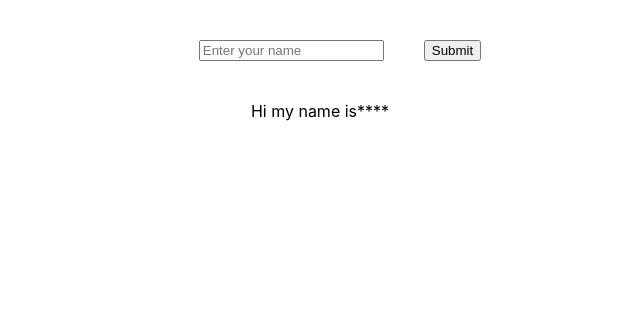
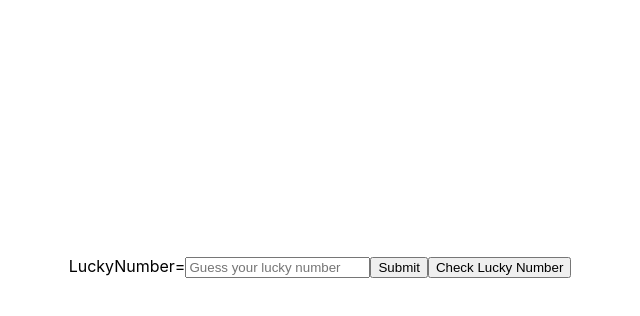
Before and after one commit to mahaleashish/FunUp, a React (Create React App) app: page / in a window 1280 px wide. Shown: the top 316 px of the page, without its empty margins (320-960 px from the left). Built offline with nearby package versions, Linux system fonts and the light colour scheme.

Commit message:
Guess the Lucky number game

```diff
--- a/src/App.js
+++ b/src/App.js
@@ -1,15 +1,12 @@
 import './App.css';
-import NameUpdater from './component/NameUpdater';
+import LuckyNumber from './component/LuckyNumber';
+
 
 function App() {
 
-
-
-
-
     return (
         <div className="App">
-            <NameUpdater />
+            <LuckyNumber />
         </div>
     );
 }
--- /dev/null
+++ b/src/component/LuckyNumber.js
@@ -0,0 +1,52 @@
+import React, { useState } from 'react'
+
+export default function LuckyNumber() {
+
+    const [luckyNum, setluckyNum] = useState(Math.floor(Math.random() * 100) + 1);
+    const [data, setData] = useState()
+    const [count, setCount] = useState(1)
+
+    const type = (e) => {
+
+
+        setData(e.target.value)
+    }
+
+    let flag = false
+    const hl = () => {
+        setCount(count + 1)
+
+        if (data < luckyNum) {
+            alert("Your num is smaller than the lucky num")
+        }
+        else if (data > luckyNum) {
+            alert("Your num is greater than the lucky num")
+        }
+        else {
+            flag = true
+
+            alert(`Congratulations!!! You guessed the Lucky Number i.e., ${luckyNum}.You found the Num in ${count} times`)
+        }
+        if (flag == true) {
+            setCount(0)
+            setluckyNum((Math.floor(Math.random() * 100) + 1))
+        }
+        setData("")
+
+    }
+
+    const check = () => {
+        alert(luckyNum)
+    }
+
+    return (
+        <div style={{ margin: "20%" }}>LuckyNumber=
+
+
+
+            <input type="number" placeholder="Guess your lucky number" value={data} onChange={type} />
+            <button onClick={hl}>Submit</button>
+            <button onClick={check}>Check Lucky Number</button>
+        </div>
+    )
+}
--- a/src/component/NameUpdater.js
+++ /dev/null
@@ -1,23 +0,0 @@
-import React, { useState } from 'react'
-
-export default function
-    () {
-
-    const [name, setName] = useState("")
-    const [name1, setName1] = useState("Hi my name is****")
-    const onc = (e) => {
-        setName(e.target.value)
-    }
-    const onC = () => {
-        setName1(`Hi my name is ${name}`);
-        setName(" ")
-    }
-    return (
-        <div>
-            <input type="text" placeholder="Enter your name" value={name} style={{ margin: "40px" }} onChange={onc} />
-            <button onClick={onC}>Submit</button>
-            <div>{name1}</div>
-
-        </div>
-    )
-}
```
